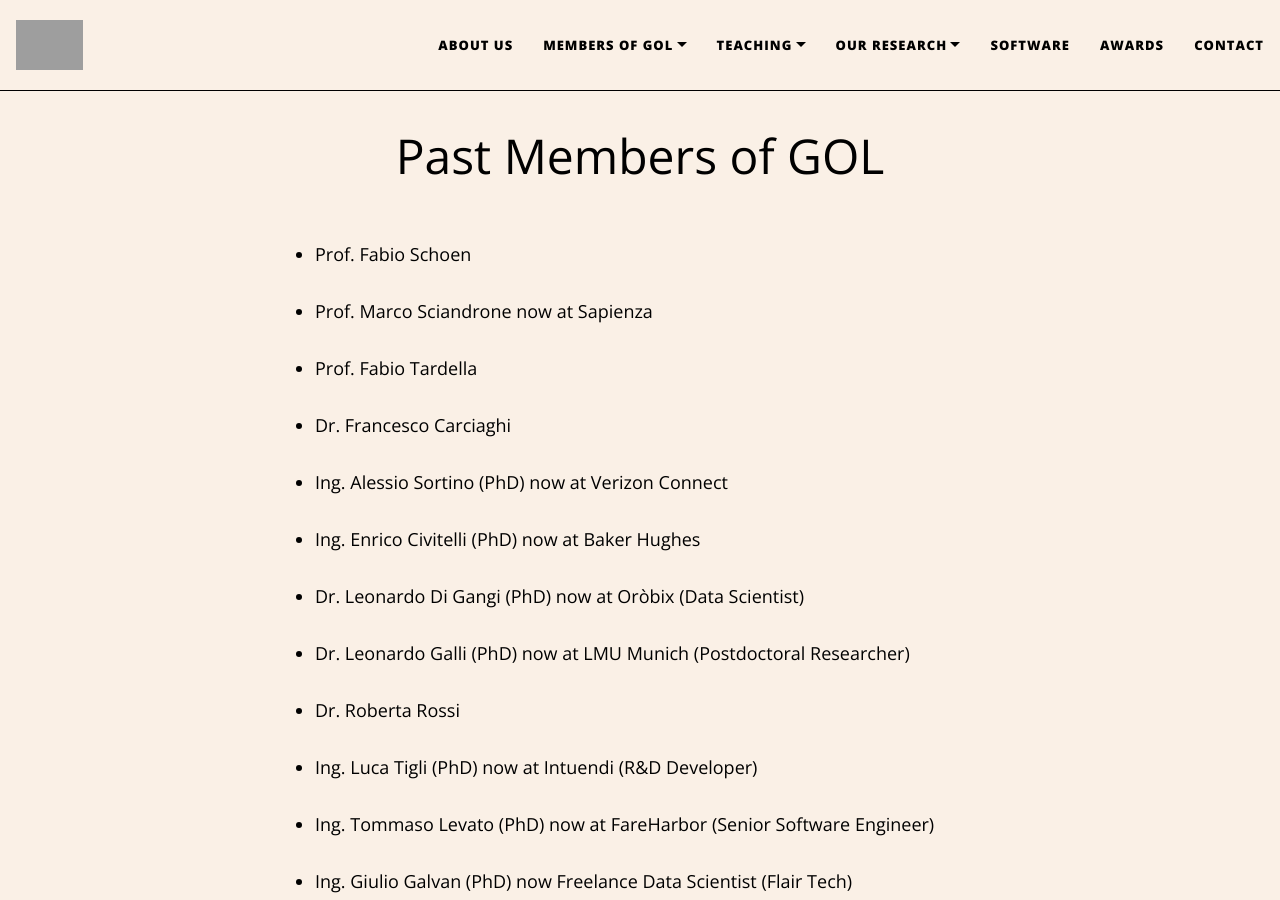
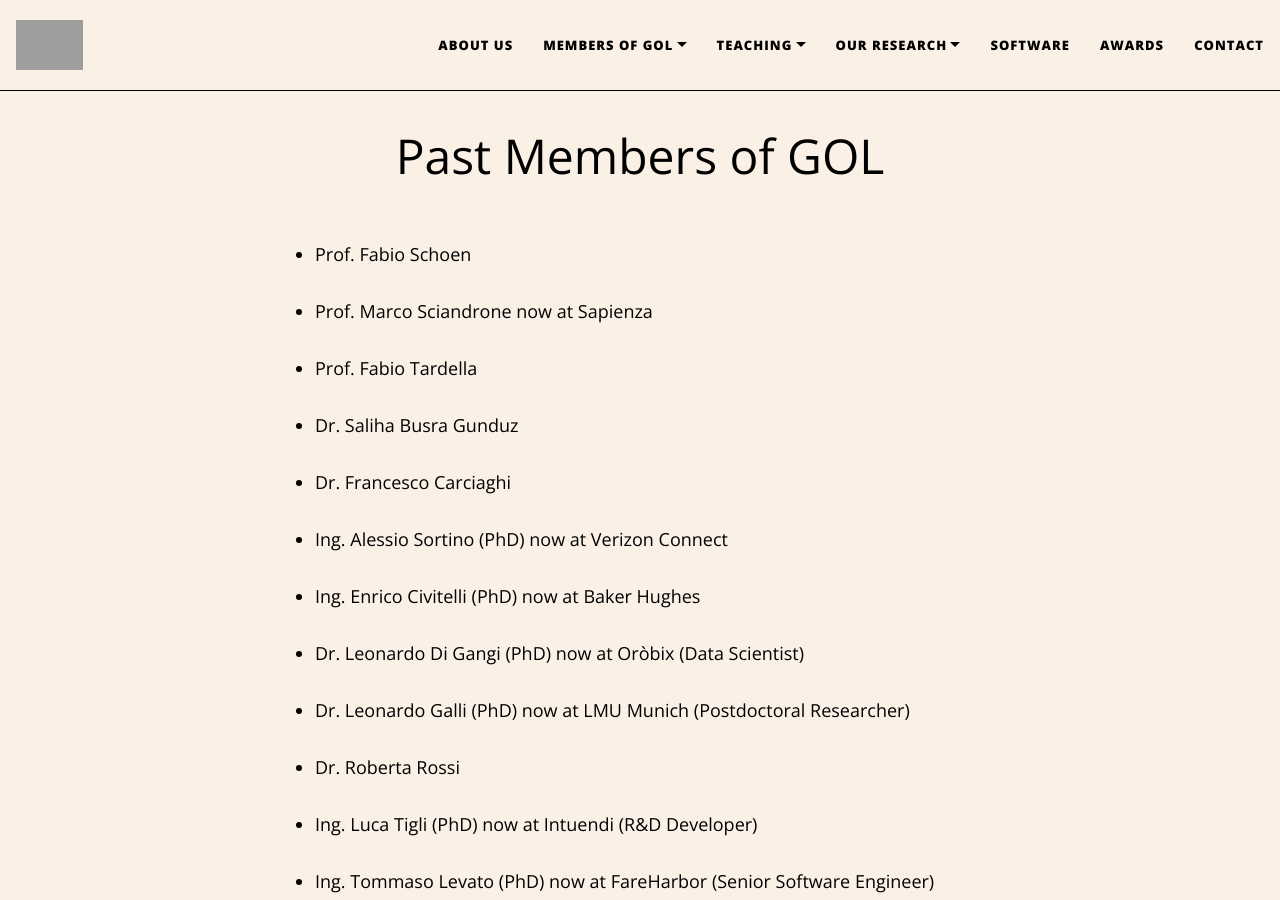
Before and after one commit to GOL-UniFI/GOL-UniFI.github.io, a Jekyll site: the page built from pages/past_members.md, in a window 1280 px wide and 900 px high. Built offline with Jekyll 4.4.1, drawn with Linux system fonts in a browser that asks for light colours; nearby versions of some CDN libraries; grey boxes are pictures that could not be loaded.

Commit message:
Update past_members.md

```diff
--- a/pages/past_members.md
+++ b/pages/past_members.md
@@ -9,6 +9,8 @@ title: Past Members of GOL
 - [Prof. Marco Sciandrone](https://www.diag.uniroma1.it/users/marco_sciandrone) now at [Sapienza](https://www.uniroma1.it/it/pagina-strutturale/home)
 
 - [Prof. Fabio Tardella](https://scholar.google.com/citations?user=ysCB0ZsAAAAJ&hl..=it)
+
+- Dr. Saliha Busra Gunduz
 
 - [Dr. Francesco Carciaghi](https://www.linkedin.com/in/francesco-carciaghi-2781a7201)
 
```
